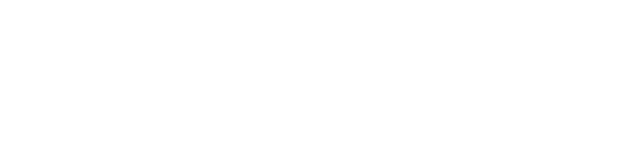
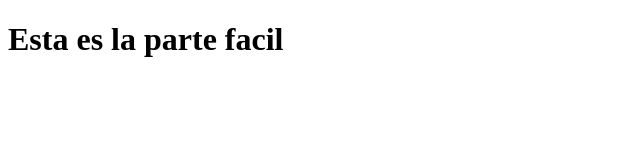
Before and after one commit to jramialv/test_repository, a plain HTML site: page index.html in a window 1280 px wide. Shown: the whole page, without its empty margins (0-640 px from the left). Drawn offline with Linux system fonts and the light colour scheme.

Commit message:
Agregamos un h1

```diff
--- a/index.html
+++ b/index.html
@@ -6,6 +6,7 @@
     <title>Document</title>
 </head>
 <body>
+    <h1>Esta es la parte facil</h1>
     <!-- // Haciendo pruebas -->
 <!-- otra prueba -->
 </body>
```
